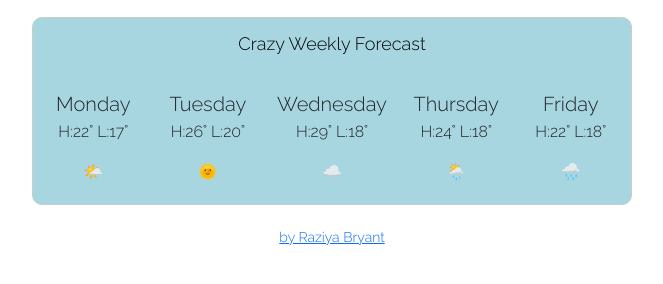
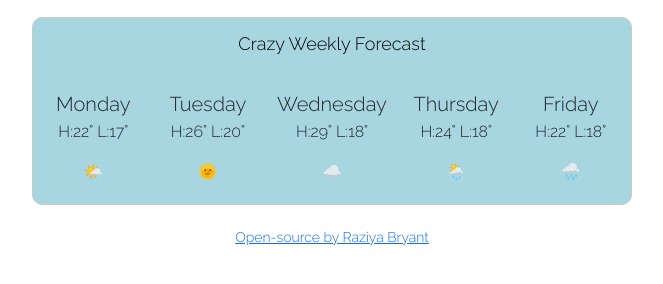
Before and after one commit to RaziyaBryant/Iris-Weather, a plain HTML site: page index.html in a window 1280 px wide. Shown: the part 212-496 px from the top of the page, without its empty margins (308-971 px from the left). Drawn offline with nearby package versions, Linux system fonts and the light colour scheme; no server answers; a web font is replaced by a local one.

Commit message:
Add files via upload

```diff
--- a/index.html
+++ b/index.html
@@ -106,9 +106,9 @@
         </div>
         <div class="footer">
             <small>
-                <a href=""
-                Open-source
-                <span>by Raziya Bryant</span>
+                <a href="https://github.com/RaziyaBryant/Iris-Weather" target="_blank">
+                    Open-source
+                    <span>by Raziya Bryant</span></a>
             </small>
         </div>
     </div>
```
